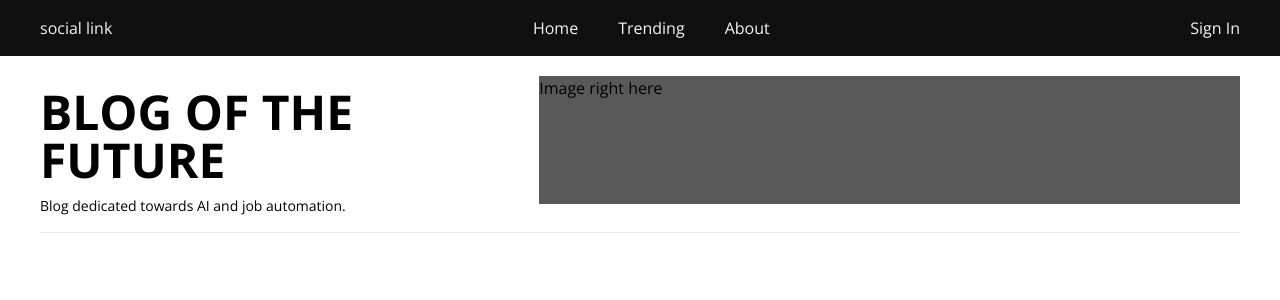
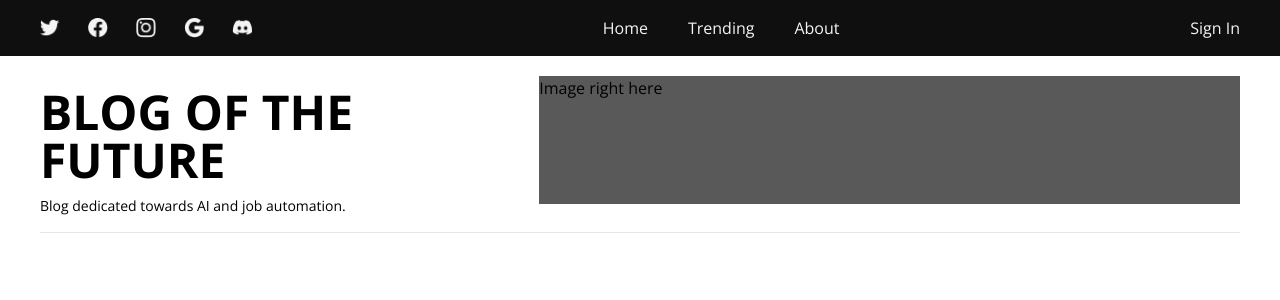
Before and after one commit to jcarroll1976/BlogAI, a Next.js app: page / in a window 1280 px wide. Shown: the top 300 px of the page. Built offline with nearby package versions, Linux system fonts and the light colour scheme.

Commit message:
Added social links to navbar, finished navbar

```diff
--- a/app/(shared)/Navbar.tsx
+++ b/app/(shared)/Navbar.tsx
@@ -1,6 +1,7 @@
 import React from 'react'
 import Link from 'next/link'
 import Image from 'next/image'
+import SocialLinks from './SocialLinks'
 
 type Props = {}
 
@@ -9,7 +10,7 @@
     <header className='mb-5'>
         <nav className='flex justify-between items-center w-full bg-wh-900 text-wh-10 px-10 py-4'>
             <div className='hidden sm:block'>
-                social link
+                <SocialLinks/>
             </div>
             <div className='flex justify-between items-center gap-10'>
                 <Link href="/">Home</Link>
--- a/app/(shared)/SocialLinks.tsx
+++ b/app/(shared)/SocialLinks.tsx
@@ -1,12 +1,66 @@
 import React from 'react';
 import Image from 'next/image';
 import Twitter from '/public/assets/social_twitter.png';
+import Facebook from '/public/assets/social_facebook.png';
+import Instagram from '/public/assets/social_instagram.png';
+import Google from '/public/assets/social_google.png';
+import Discord from '/public/assets/social_discord.png';
 
-type Props = {}
 
-function SocialLinks({}: Props) {
+
+type Props = {
+    isDark?: boolean;
+}
+
+function SocialLinks({isDark = false}: Props) {
   return (
-    <div>SocialLinks</div>
+    <div className='flex justify-between items-center gap-7'>
+        <a href='https://twitter.com' target='_blank' rel='noreferrer'>
+            <Image
+            className={`${isDark ? "brightness-0" : ""}hover:opacity-50`}
+            alt='twitter'
+            src={Twitter}
+            width={20}
+            height={20}
+            />
+        </a>
+        <a href='https://facebook.com' target='_blank' rel='noreferrer'>
+            <Image
+            className={`${isDark ? "brightness-0" : ""}hover:opacity-50`}
+            alt='facebook'
+            src={Facebook}
+            width={20}
+            height={20}
+            />
+        </a>
+        <a href='https://instagram.com' target='_blank' rel='noreferrer'>
+            <Image
+            className={`${isDark ? "brightness-0" : ""}hover:opacity-50`}
+            alt='instagram'
+            src={Instagram}
+            width={20}
+            height={20}
+            />
+        </a>
+        <a href='https://google.com' target='_blank' rel='noreferrer'>
+            <Image
+            className={`${isDark ? "brightness-0" : ""}hover:opacity-50`}
+            alt='google'
+            src={Google}
+            width={20}
+            height={20}
+            />
+        </a>
+        <a href='https://discord.com' target='_blank' rel='noreferrer'>
+            <Image
+            className={`${isDark ? "brightness-0" : ""}hover:opacity-50`}
+            alt='discord'
+            src={Discord}
+            width={20}
+            height={20}
+            />
+        </a>
+    </div>
   )
 }
 
```
